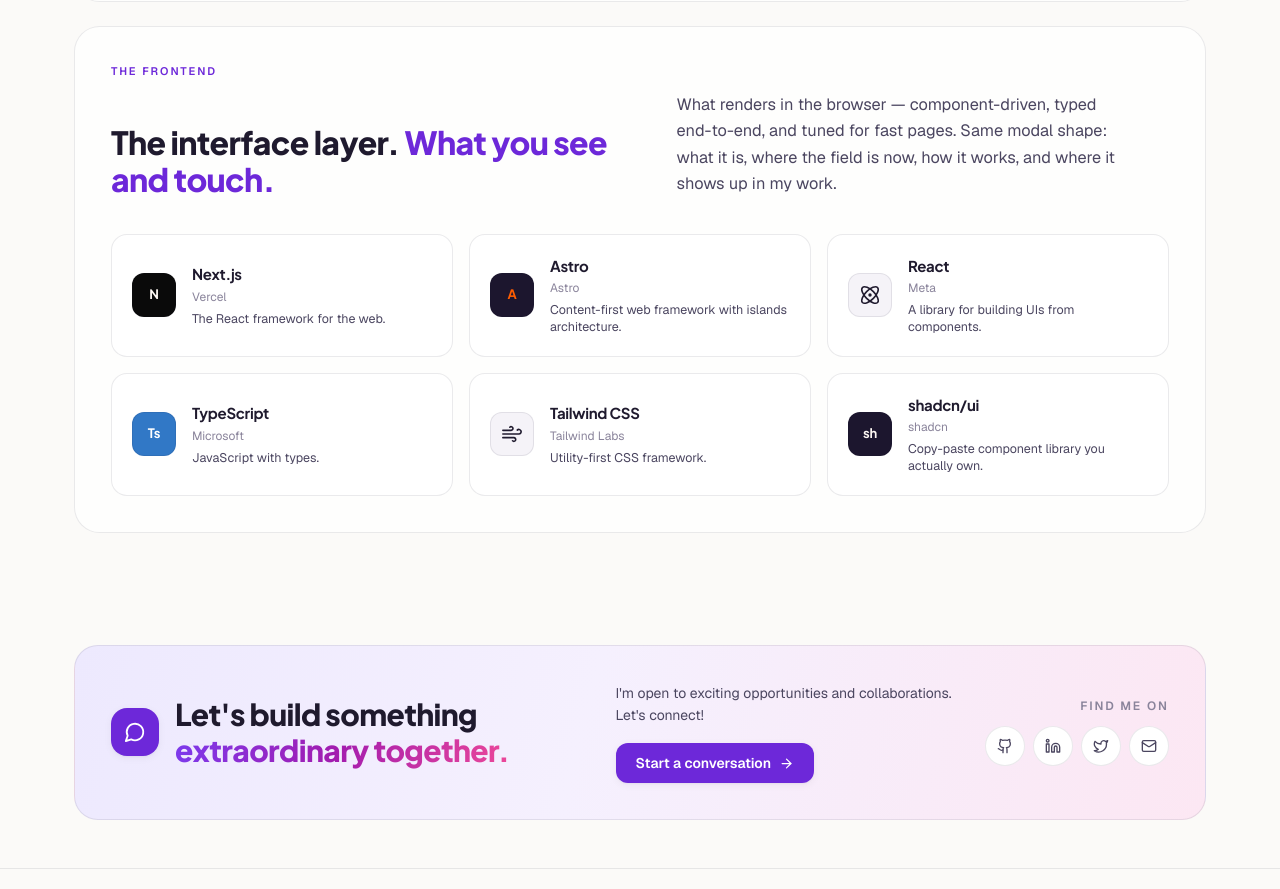
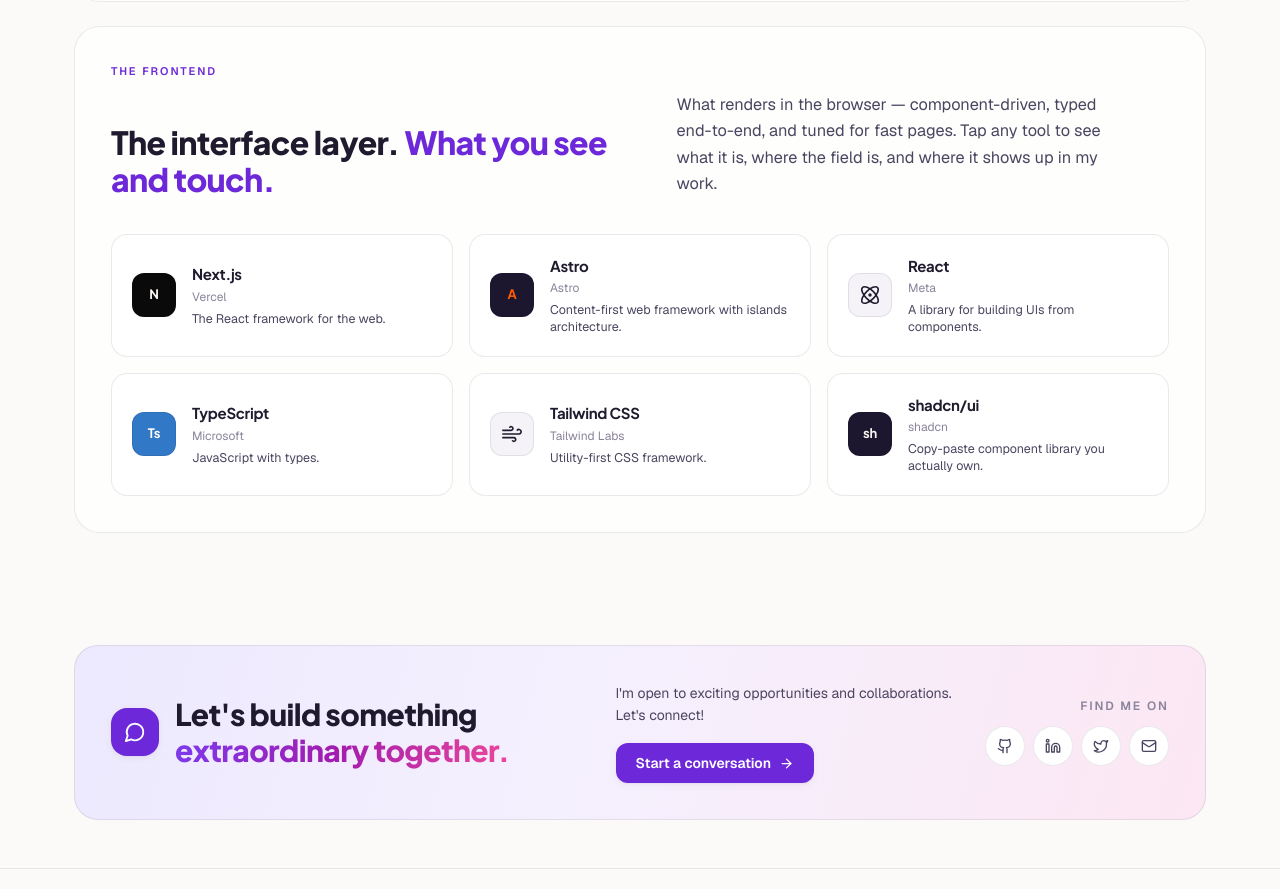
Before and after one commit to lloyd-delacruz/portfolio-website, a Next.js app in the folder frontend/: page /systems in a window 1280 px wide. Shown: the part 888-1777 px from the top of the page. Built offline with nearby package versions, Linux system fonts and the light colour scheme.

Commit message:
style(systems): strip backticks and reword frontend row description

```diff
--- a/frontend/src/components/home/SystemsToolchain.tsx
+++ b/frontend/src/components/home/SystemsToolchain.tsx
@@ -158,7 +158,7 @@
     trend:
       'The default React stack in 2025. App Router and React Server Components shifted how teams think about where rendering happens — server-first by default, with islands of interactivity on the client.',
     how:
-      'Compiles your `app/` directory into routes, decides per-component whether to render on the server or ship to the client, and bundles only what each page needs. Output can be a Node server, a static export, or edge functions.',
+      'Compiles your app/ directory into routes, decides per-component whether to render on the server or ship to the client, and bundles only what each page needs. Output can be a Node server, a static export, or edge functions.',
     inWork: 'Powers every page you’re reading — this site, the case studies, and most of the work I ship to the browser.',
     projects: [
       { name: 'This site', href: '/' },
@@ -254,7 +254,7 @@
     trend:
       'The dominant approach for design-system primitives in React in 2025. Headless logic (Radix) plus owned, restyled markup has effectively replaced traditional component libraries like Material UI for new projects.',
     how:
-      'A CLI fetches the source for a component and writes it into your `components/ui` folder. From then on it\'s your code — no package to update, no version conflicts to manage.',
+      'A CLI fetches the source for a component and writes it into your components/ui folder. From then on it\'s your code — no package to update, no version conflicts to manage.',
     inWork: 'The base layer for buttons, dialogs, dropdowns, and other primitives — restyled to fit the warm-paper aesthetic of this site.',
     projects: [
       { name: 'This site', href: '/' },
@@ -361,7 +361,7 @@
   headlineLead: 'The interface layer.',
   headlineAccent: 'What you see and touch.',
   description:
-    'What renders in the browser — component-driven, typed end-to-end, and tuned for fast pages. Same modal shape: what it is, where the field is now, how it works, and where it shows up in my work.',
+    'What renders in the browser — component-driven, typed end-to-end, and tuned for fast pages. Tap any tool to see what it is, where the field is, and where it shows up in my work.',
   tools: FRONTEND_TOOLS,
 }
 
```
